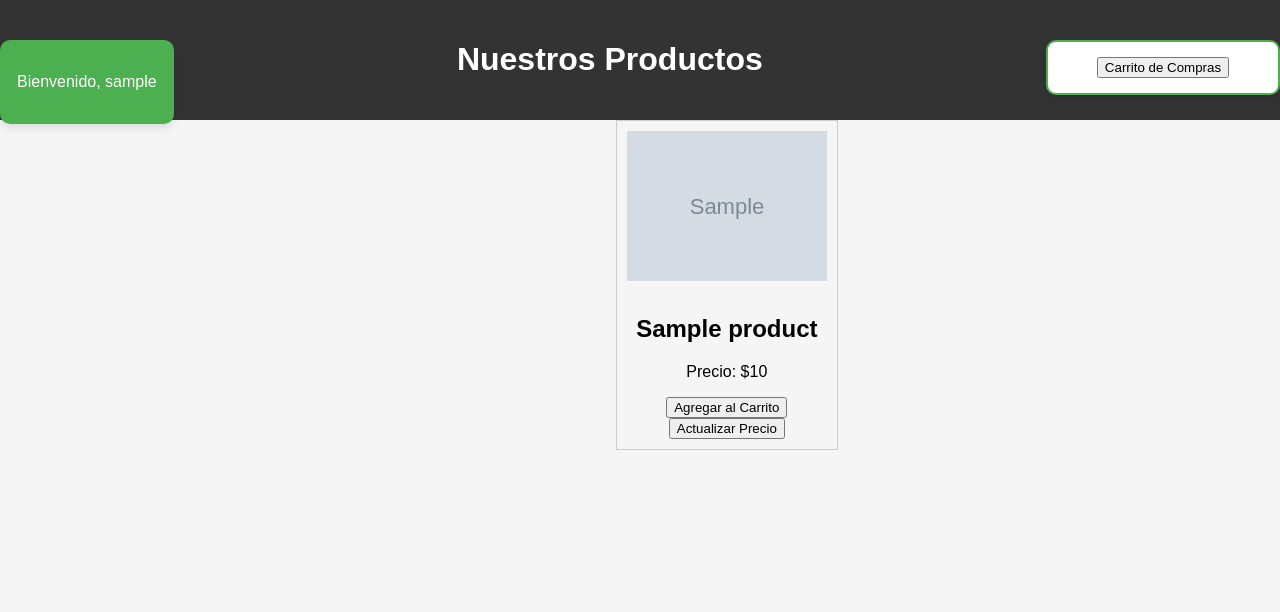
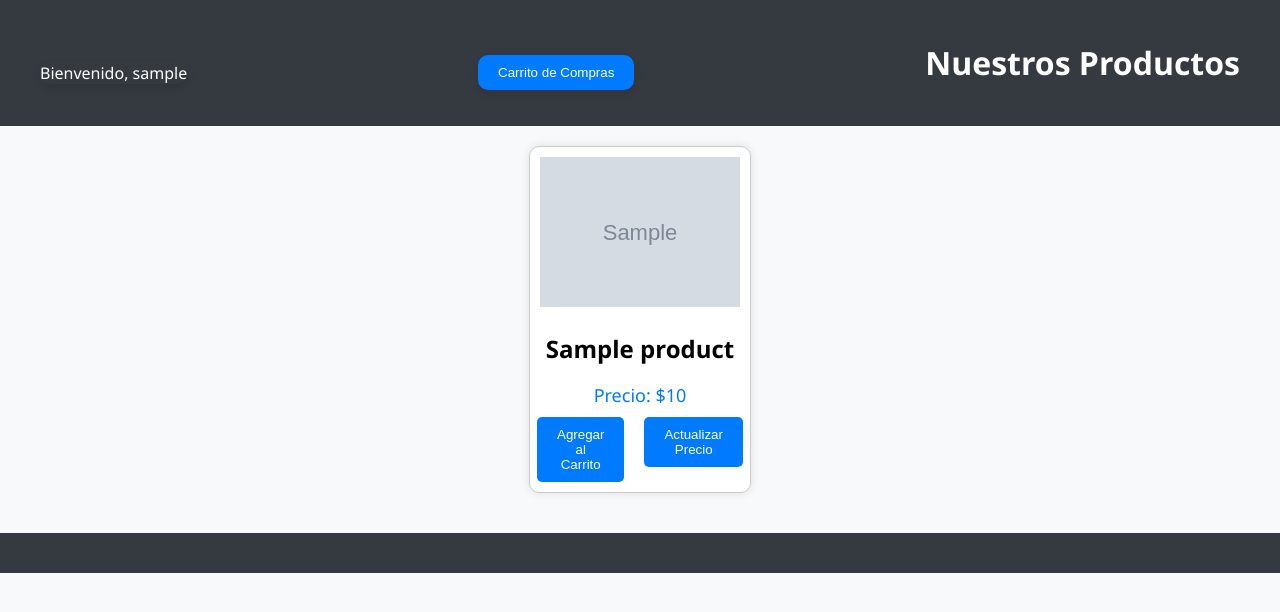
Before and after one commit to kuikuiks1/projectDB2, a Flask app: page /products in a window 1280 px wide. Shown: the top 612 px of the page. Run offline with Flask 3, Linux system fonts and the light colour scheme; the visitor is signed in with stand-in values (Sample User, id 1); grey boxes marked "Sample" are stand-in pictures; a database or web service that is not in the repository returns one stand-in record (values such as "Sample title").

Commit message:
cambios html

```diff
--- a/Proyecto app web mejorado/app/static/styles.css
+++ b/Proyecto app web mejorado/app/static/styles.css
@@ -1,25 +1,28 @@
 body {
-  font-family: Arial, sans-serif;
+  font-family: "Segoe UI", Tahoma, Geneva, Verdana, sans-serif;
   margin: 0;
   padding: 0;
-  background-color: #f5f5f5;
+  background-color: #f8f9fa;
 }
 
 header {
-  background-color: #333;
+  background-color: #343a40;
   color: #fff;
   padding: 20px 0;
   text-align: center;
 }
 
 ul {
-    list-style-type: none;
-  }
+  list-style-type: none;
+}
 
 .container {
-  width: 80%;
+  max-width: 1200px;
   margin: 0 auto;
-  text-align: center;
+  padding: 0 20px;
+  display: flex;
+  align-items: center;
+  justify-content: space-between;
 }
 
 .btn {
@@ -45,27 +48,78 @@ ul {
   overflow: hidden;
 }
 
-.user-info {
-  float: left;
-  background-color: #4caf50;
-  padding: 15px;
-  color: #fff;
-  border: 2px solid #4caf50;
+.user-info p {
+  margin: 0;
 }
 
 .cart {
-  background-color: #fff;
-  border: 2px solid #4caf50;
-  padding: 15px;
-  width: 200px;
-  text-align: center;
-  float: right;
+  display: flex;
+  align-items: center;
 }
 
 .cart p {
   margin: 0;
   font-weight: bold;
   color: #4caf50;
+}
+
+.cart-button {
+  background-color: #007bff;
+  color: #fff;
+  padding: 10px 20px;
+  border: none;
+  border-radius: 5px;
+  cursor: pointer;
+  transition: background-color 0.3s;
+}
+.cart-button:hover {
+  background-color: #0056b3;
+}
+.product-container {
+  display: grid;
+  grid-template-columns: repeat(auto-fit, minmax(300px, 1fr));
+  gap: 20px;
+  margin: 20px;
+}
+.product {
+  background-color: #fff;
+  padding: 20px;
+  border-radius: 10px;
+  box-shadow: 0 0 10px rgba(0, 0, 0, 0.1);
+  text-align: center;
+}
+.product img {
+  max-width: 100%;
+  height: auto;
+  margin-bottom: 20px;
+}
+.product h2 {
+  margin: 10px 0;
+  font-size: 24px;
+}
+.price {
+  font-size: 18px;
+  color: #007bff;
+  margin-bottom: 10px;
+}
+.buttons {
+  display: flex;
+  justify-content: center;
+}
+.add-to-cart-button,
+.update-price-button {
+  background-color: #007bff;
+  color: #fff;
+  padding: 10px 20px;
+  border: none;
+  border-radius: 5px;
+  cursor: pointer;
+  transition: background-color 0.3s;
+  margin: 0 10px;
+}
+.add-to-cart-button:hover,
+.update-price-button:hover {
+  background-color: #0056b3;
 }
 
 .cart .items {
@@ -135,13 +189,34 @@ button.btn:hover {
 
 /* Styles for the index (home) page */
 .hero {
-  background-color: #eee;
-  padding: 40px;
-  border-radius: 10px;
+  background-color: #fff;
+  padding: 80px 0;
   text-align: center;
-  margin-top: 20px;
 }
 
+.hero h2 {
+  font-size: 2.5em;
+  margin-bottom: 20px;
+  color: #343a40;
+}
+
+.hero p {
+  font-size: 1.1em;
+  color: #555;
+  margin-bottom: 30px;
+}
+
+.hero .btn {
+  font-size: 1.2em;
+  padding: 15px 30px;
+}
+
+footer {
+  background-color: #343a40;
+  color: #fff;
+  padding: 20px 0;
+  text-align: center;
+}
 /* Additional styles for product catalog */
 .product-container {
   display: flex;
--- a/Proyecto app web mejorado/app/templates/index.html
+++ b/Proyecto app web mejorado/app/templates/index.html
@@ -13,6 +13,8 @@
             <nav>
                 <ul>
                     <li><a href="{{ url_for('login') }}" class="btn" >Iniciar sesión</a></li>
+                </ul>
+                <ul>
                     <li><a href="{{ url_for('signup') }}" class="btn">Registrarse</a></li>
                 </ul>
             </nav>
--- a/Proyecto app web mejorado/app/templates/products.html
+++ b/Proyecto app web mejorado/app/templates/products.html
@@ -11,50 +11,53 @@
   </head>
   <body>
     <header>
+      <div class="container">
         <div class="user-info">
           {% if not_registered %}
           <p>Para ver los productos, por favor inicia sesión o regístrate.</p>
           {% else %}
           <p>Bienvenido, {{ session['usuario'] }}</p>
           {% endif %}
-        <!-- Aquí podrías mostrar el email del usuario -->
         </div>
         <div class="cart">
-        <!-- Aquí podrías mostrar el contenido del carrito de compras -->
           <form method="get" action="{{ url_for('cart') }}">
-          <button type="submit" class="cart-button">Carrito de Compras</button>
+            <button type="submit" class="cart-button">
+              Carrito de Compras
+            </button>
           </form>
-        <!-- Agrega aquí la lógica para mostrar los elementos del carrito -->
         </div>
         <h1>Nuestros Productos</h1>
+      </div>
     </header>
     <main>
       <div class="product-container">
-        <!-- Iterar sobre los productos y mostrarlos -->
         {% for product in products %}
         <div class="product">
           <img src="{{ product['imagen'] }}" alt="{{ product['nombre'] }}" />
           <h2>{{ product['nombre'] }}</h2>
-          <p>Precio: ${{ product['precio'] }}</p>
-          <!-- Otros detalles del producto si los tienes -->
-          <!-- Add button to add product to the cart -->
+          <p class="price">Precio: ${{ product['precio'] }}</p>
+          <div class="buttons">
             <form
               method="get"
               action="{{ url_for('add_to_cart', product_id=product['_id']) }}"
             >
-            <button type="submit">Agregar al Carrito</button>
+              <button type="submit" class="add-to-cart-button">
+                Agregar al Carrito
+              </button>
             </form>
             <form
               method="get"
               action="{{ url_for('update_price', product_id=product['_id']) }}"
             >
-            <button type="submit">Actualizar Precio</button>
+              <button type="submit" class="update-price-button">
+                Actualizar Precio
+              </button>
             </form>
+          </div>
         </div>
         {% endfor %}
       </div>
     </main>
-    <footer>
-    </footer>
+    <footer></footer>
   </body>
 </html>
```
Also changed, not shown: Proyecto app web mejorado/app/categoria_usuario.py (+24 -2 lines). Lines whose indentation alone changed are shown as unchanged.
